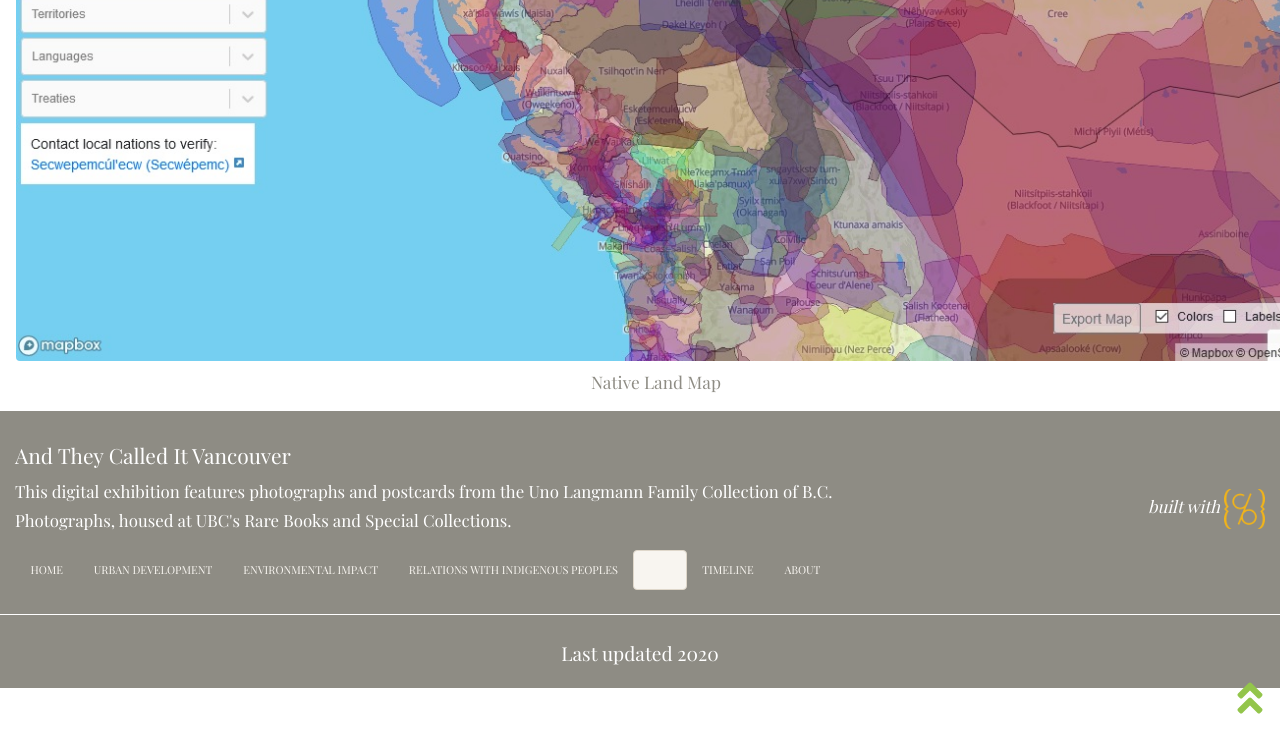
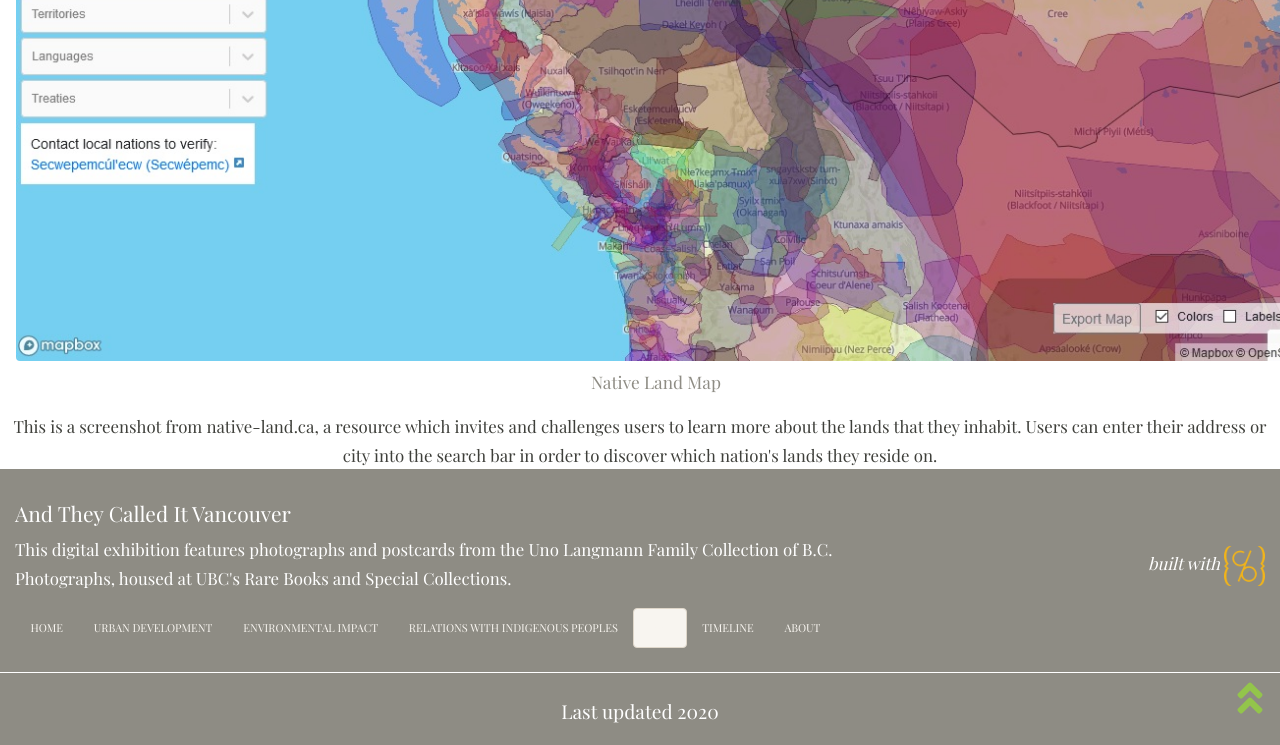
Before and after one commit to ashlynnprasad/langmann-2021, a Jekyll site: the page built from pages/map.md, in a window 1280 px wide and 900 px high, scrolled down 952 px, cut to the strip 155-900 px from the top of the window. Built offline with Jekyll 4.4.1, drawn with Linux system fonts in a browser that asks for light colours; nearby versions of some CDN libraries.

Commit message:
added text

```diff
--- a/_layouts/map.html
+++ b/_layouts/map.html
@@ -5,3 +5,5 @@
 <div id="map"></div>
 <br><br>
 {% include feature/item-figure.html objectid="langmann037" width="100" %}
+
+<center><small>This is a screenshot from native-land.ca, a resource which invites and challenges users to learn more about the lands that they inhabit. Users can enter their address or city into the search bar in order to discover which nation's lands they reside on.</small></center>
```
